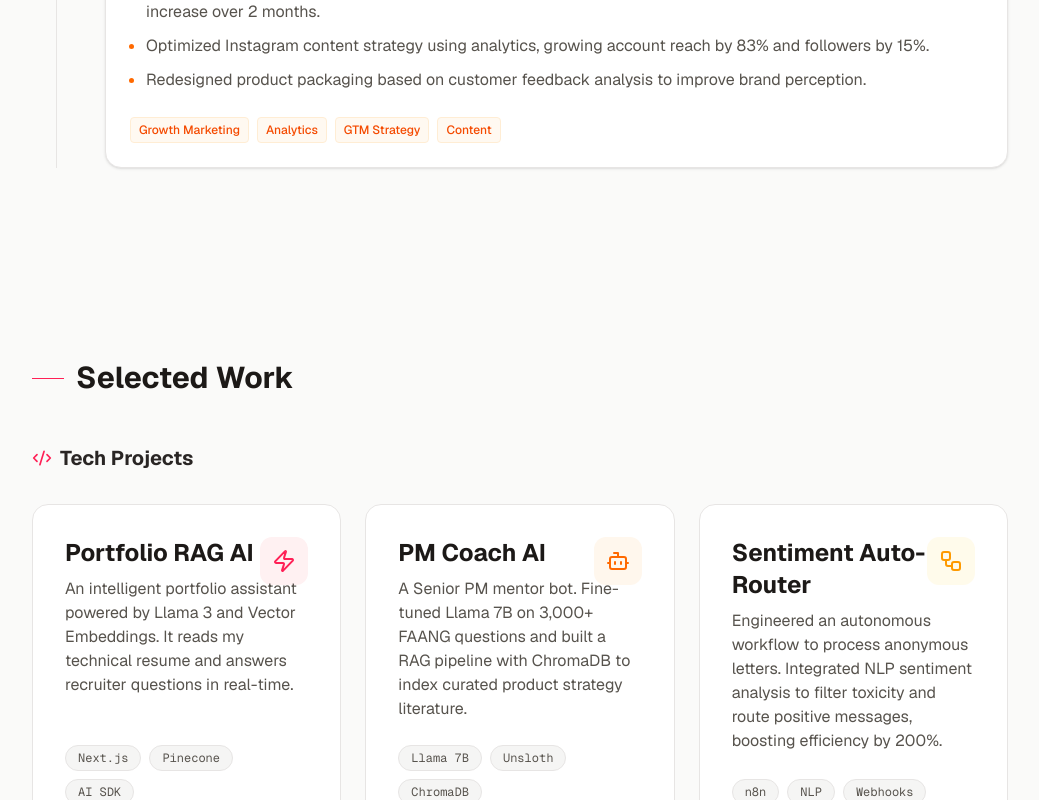
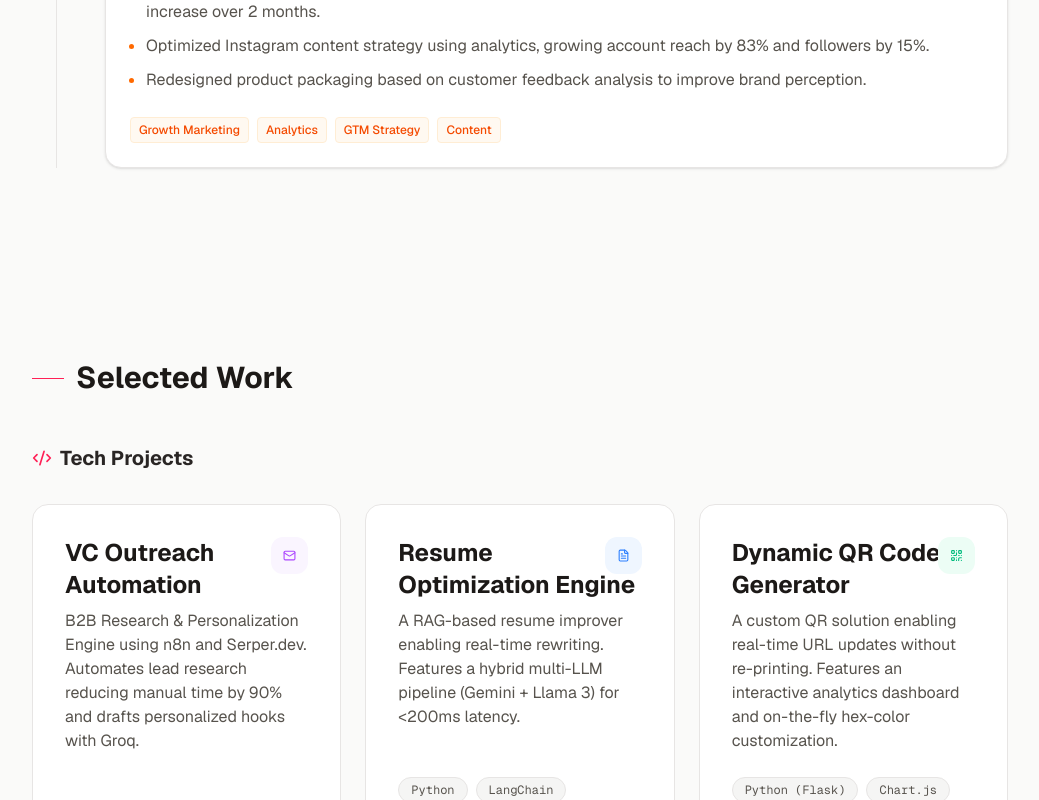
Before and after one commit to Dweeb1578/vrishab-portfolio, a Next.js app: page / in a window 1280 px wide. Shown: the part 2000-2800 px from the top of the page, without its empty margins (120-1159 px from the left). Built offline with nearby package versions, Linux system fonts and the light colour scheme.

Commit message:
Addition of new projects

```diff
--- a/components/Contact.tsx
+++ b/components/Contact.tsx
@@ -45,6 +45,17 @@ export default function Contact() {
                     <Linkedin size={24} />
                 </a>
 
+                {/* GITHUB BUTTON */}
+                <a
+                    href="https://github.com/Dweeb1578"
+                    target="_blank"
+                    rel="noopener noreferrer"
+                    className="flex items-center justify-center p-4 bg-stone-900 rounded-full hover:bg-stone-700 hover:text-white transition-all text-stone-50 cursor-pointer shadow-lg hover:shadow-stone-500/20 active:scale-95 border border-transparent"
+                    aria-label="GitHub"
+                >
+                    <Github size={24} />
+                </a>
+
 
             </div>
         </div>
--- a/components/Projects.tsx
+++ b/components/Projects.tsx
@@ -1,24 +1,54 @@
 'use client';
 import { motion } from 'framer-motion';
-import { Code2, Zap, Bot, Workflow } from 'lucide-react';
+import { Code2, Zap, Bot, Workflow, QrCode, FileText, Mail } from 'lucide-react';
 import { Spotlight } from './ui/Spotlight';
 
 const projects = [
     {
-        title: "Portfolio RAG AI",
+        title: "VC Outreach Automation",
+        description: "B2B Research & Personalization Engine using n8n and Serper.dev. Automates lead research reducing manual time by 90% and drafts personalized hooks with Groq.",
+        tags: ["n8n", "Serper.dev", "Groq"],
+        icon: <Mail size={13} />,
+        color: "text-purple-500",
+        bgHover: "hover:shadow-[0_4px_20px_-5px_rgba(168,85,247,0.3)]",
+        borderHover: "hover:border-purple-200",
+        iconBg: "bg-purple-50",
+    },
+    {
+        title: "Resume Optimization Engine",
+        description: "A RAG-based resume improver enabling real-time rewriting. Features a hybrid multi-LLM pipeline (Gemini + Llama 3) for <200ms latency.",
+        tags: ["Python", "LangChain", "Gemini"],
+        icon: <FileText size={13} />,
+        color: "text-blue-500",
+        bgHover: "hover:shadow-[0_4px_20px_-5px_rgba(59,130,246,0.3)]",
+        borderHover: "hover:border-blue-200",
+        iconBg: "bg-blue-50",
+    },
+    {
+        title: "Dynamic QR Code Generator",
+        description: "A custom QR solution enabling real-time URL updates without re-printing. Features an interactive analytics dashboard and on-the-fly hex-color customization.",
+        tags: ["Python (Flask)", "Chart.js", "Pillow"],
+        icon: <QrCode size={13} />,
+        color: "text-emerald-500",
+        bgHover: "hover:shadow-[0_4px_20px_-5px_rgba(16,185,129,0.3)]",
+        borderHover: "hover:border-emerald-200",
+        iconBg: "bg-emerald-50",
+    },
+    {
+        title: "AI Portfolio Interactive Chatbot",
         description: "An intelligent portfolio assistant powered by Llama 3 and Vector Embeddings. It reads my technical resume and answers recruiter questions in real-time.",
         tags: ["Next.js", "Pinecone", "AI SDK"],
-        icon: <Zap size={24} />,
+        icon: <Zap size={13} />,
         color: "text-rose-500",
         bgHover: "hover:shadow-[0_4px_20px_-5px_rgba(251,113,133,0.3)]",
         borderHover: "hover:border-rose-200",
         iconBg: "bg-rose-50",
     },
     {
-        title: "PM Coach AI",
+        title: "Fine-tuned PM Mentor/Interviewer",
         description: "A Senior PM mentor bot. Fine-tuned Llama 7B on 3,000+ FAANG questions and built a RAG pipeline with ChromaDB to index curated product strategy literature.",
         tags: ["Llama 7B", "Unsloth", "ChromaDB"],
-        icon: <Bot size={24} />,
+        icon: <Bot size={13} />,
         color: "text-orange-500",
         bgHover: "hover:shadow-[0_4px_20px_-5px_rgba(249,115,22,0.3)]",
         borderHover: "hover:border-orange-200",
@@ -28,11 +58,21 @@ const projects = [
         title: "Sentiment Auto-Router",
         description: "Engineered an autonomous workflow to process anonymous letters. Integrated NLP sentiment analysis to filter toxicity and route positive messages, boosting efficiency by 200%.",
         tags: ["n8n", "NLP", "Webhooks"],
-        icon: <Workflow size={24} />,
+        icon: <Workflow size={13} />,
         color: "text-amber-500",
         bgHover: "hover:shadow-[0_4px_20px_-5px_rgba(245,158,11,0.3)]",
         borderHover: "hover:border-amber-200",
         iconBg: "bg-amber-50",
+    },
+    {
+        title: "Shywarma Enterprise Grade Chatbot",
+        description: "A high-performance travel chatbot using specialized RAG to dynamically reduce hotel prices by 30-40%. Features multi-layer Redis caching for 90% latency reduction.",
+        tags: ["Redis", "RAG", "TypeScript"],
+        icon: <Zap size={13} />, // Reusing Zap or similar, or I should import a new one. Let's check imports.
+        color: "text-indigo-500",
+        bgHover: "hover:shadow-[0_4px_20px_-5px_rgba(99,102,241,0.3)]",
+        borderHover: "hover:border-indigo-200",
+        iconBg: "bg-indigo-50",
     },
 ];
 
```
Also changed, not shown: 2 other files (tests, documents, lock files or other folders).
